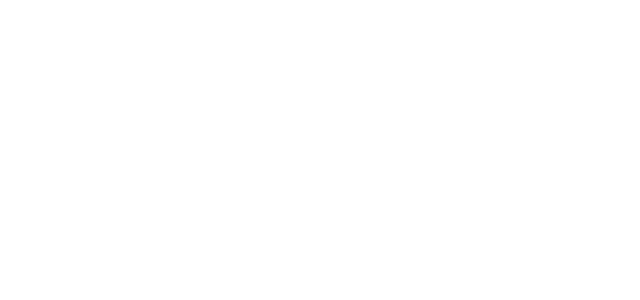
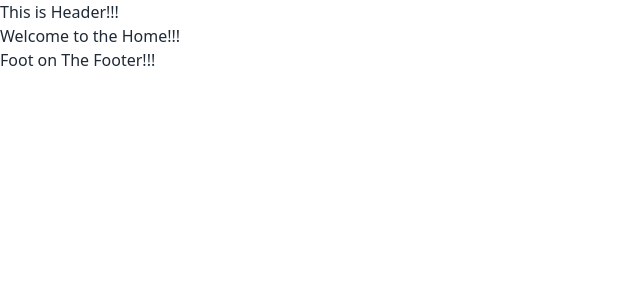
Before and after one commit to muhamdAfzal/Star-Wars-Toy-Store, a React (Vite) app: page / in a window 1280 px wide. Shown: the top 300 px of the page, without its empty margins (0-640 px from the left). Built offline with nearby package versions, Linux system fonts and the light colour scheme.

Commit message:
header and footer section added

```diff
--- /dev/null
+++ b/src/Components/Footer.jsx
@@ -0,0 +1,9 @@
+const Footer = () => {
+  return (
+    <div>
+      <h5>Foot on The Footer!!!</h5>
+    </div>
+  );
+};
+
+export default Footer;
--- /dev/null
+++ b/src/Components/Header.jsx
@@ -0,0 +1,11 @@
+import React from "react";
+
+const Header = () => {
+  return (
+    <div>
+      <h1>This is Header!!!</h1>
+    </div>
+  );
+};
+
+export default Header;
--- a/src/Layout/Root.jsx
+++ b/src/Layout/Root.jsx
@@ -1,10 +1,13 @@
-import React from "react";
 import { Outlet } from "react-router-dom";
+import Footer from "../Components/Footer";
+import Header from "../Components/Header";
 
 const Root = () => {
   return (
     <div>
+      <Header></Header>
       <Outlet></Outlet>
+      <Footer></Footer>
     </div>
   );
 };
--- /dev/null
+++ b/src/Pages/Home/Home/Home.jsx
@@ -0,0 +1,9 @@
+const Home = () => {
+  return (
+    <div>
+      <h1>Welcome to the Home!!!</h1>
+    </div>
+  );
+};
+
+export default Home;
--- a/src/Routes/Routes.jsx
+++ b/src/Routes/Routes.jsx
@@ -1,6 +1,7 @@
 import React from "react";
 import { createBrowserRouter } from "react-router-dom";
 import Root from "../Layout/Root";
+import Home from "../Pages/Home/Home/Home";
 
 const router = createBrowserRouter([
   {
@@ -9,6 +10,7 @@
     children: [
       {
         path: "/",
+        element: <Home></Home>,
       },
     ],
   },
```
